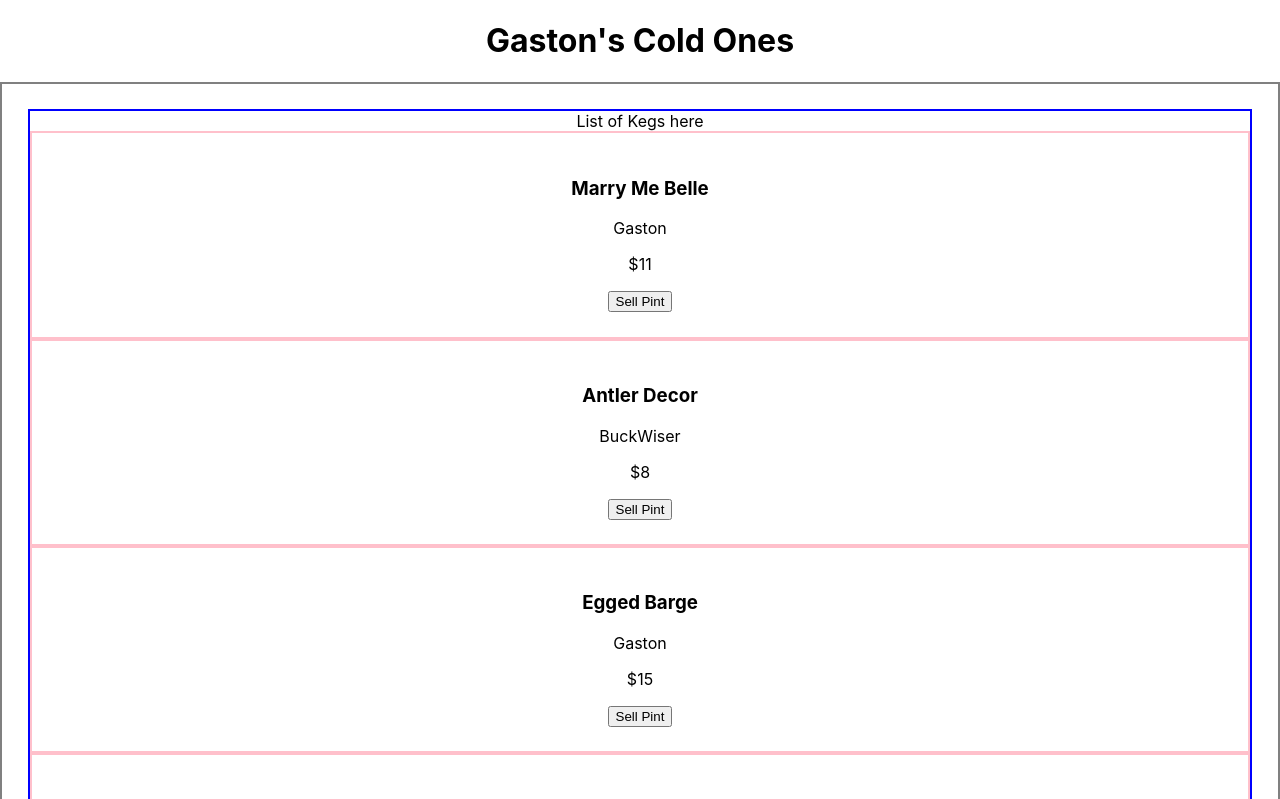
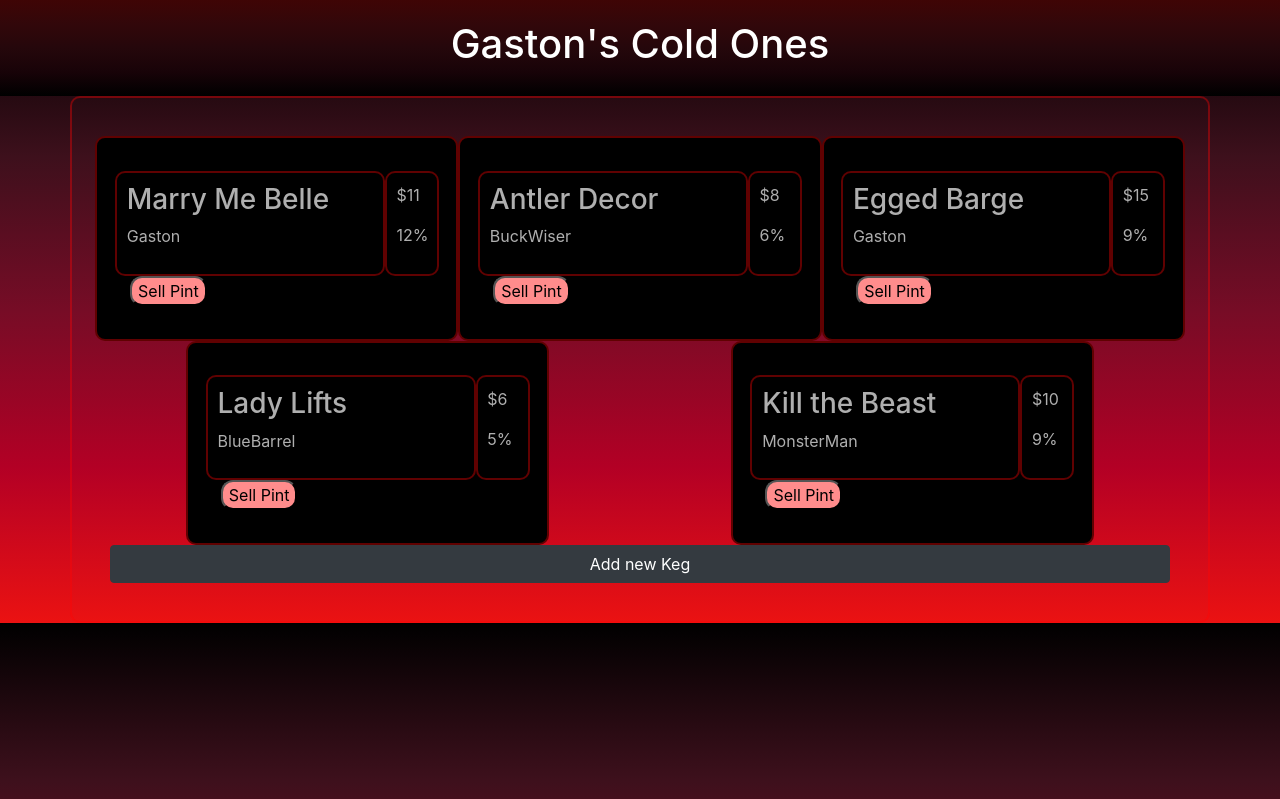
Before and after one commit to KeturahDev/gastons-cold-ones, a React (Create React App) app: page / in a window 1280 px wide. Shown: the top 799 px of the page. Built offline with nearby package versions, Linux system fonts and the light colour scheme.

Commit message:
begin styling

```diff
--- a/public/index.html
+++ b/public/index.html
@@ -24,6 +24,8 @@
       work correctly both with client-side routing and a non-root public URL.
       Learn how to configure a non-root public URL by running `npm run build`.
     -->
+    <link rel="stylesheet" href="https://maxcdn.bootstrapcdn.com/bootstrap/4.0.0/css/bootstrap.min.css"
+    integrity="sha384-Gn5384xqQ1aoWXA+058RXPxPg6fy4IWvTNh0E263XmFcJlSAwiGgFAW/dAiS6JXm" crossorigin="anonymous">
     <title>React App</title>
   </head>
   <body>
--- a/src/Components/App.js
+++ b/src/Components/App.js
@@ -6,7 +6,10 @@ function App() {
   return (
     <React.Fragment>
       <div className="App">
+        <div className="header">
+
           <Header/>
+        </div>
           <KegController/>
       </div>
     </React.Fragment>
--- a/src/Components/Keg/Keg.js
+++ b/src/Components/Keg/Keg.js
@@ -1,18 +1,29 @@
 import React from 'react';
 import PropTypes from 'prop-types';
 function Keg(props){
+
+  const kegStyle={
+    backgroundColor: "black",
+    color: "rgb(175, 175, 175)",
+  }
+
   return(
     <React.Fragment>
-      <div style={{border: "2px solid pink", padding: "2%"}}>
-      <div onClick={() => props.showDetails(props.id)}>
+      <div className="col-md-4 container" style={kegStyle}>
+        <div className="row" onClick={() => props.showDetails(props.id)}>
+          <div className="col-md-10 container">
             <h3 onClick={props.showDetails} >{props.name}</h3>
             <p>{props.brand}</p>
+
+          </div>
+          <div className="col-md-2 container">
             <p>{props.price}</p>
-        <p>{props.alcContent}</p>
+            <p>{props.alcCont}</p>
+          </div>
         </div>
         {// If pints are more than zero
           props.pints > 0 &&
-        <button onClick={() => props.sellPint(props.id)}>Sell Pint</button>
+          <button className="button" onClick={() => props.sellPint(props.id)}>Sell Pint</button>
         }
         { //if pints are less than 10
           props.pints <=10 && props.pints > 0 &&
--- a/src/Components/Keg/KegController.js
+++ b/src/Components/Keg/KegController.js
@@ -3,6 +3,7 @@ import KegList from "./KegList";
 import KegDetails from "./KegDetails";
 import KegForm from "./KegForm";
 import { Kegs } from "./../../PresetData/GasonsKegs";
+// import "./../../"
 
 class KegController extends React.Component{
   constructor(props){
@@ -78,13 +79,15 @@ class KegController extends React.Component{
     }
   }
 
+
+
   render(){
     const currentlyVisible = this.setVisiblitiy()
     return(
       <React.Fragment>
-        <div style={{border: "2px solid gray", padding: "2%"}}>
+        <div  className="container">
           {currentlyVisible.component}
-          <button onClick={this.handleClick}>{currentlyVisible.buttonText}</button>
+          <button className="btn btn-block btn-dark" onClick={this.handleClick}>{currentlyVisible.buttonText}</button>
         </div>
       </React.Fragment>
     );
--- a/src/Components/Keg/KegDetails.js
+++ b/src/Components/Keg/KegDetails.js
@@ -5,7 +5,7 @@ function KegDetails(props){
   const { keg } = props
   return(
     <React.Fragment>
-      <div style={{border: "2px solid purple"}}>
+      <div  style={{border: "2px solid purple"}}>
         <h2>{keg.name}</h2>
         <p>{keg.description}</p>
         <p>{keg.band}</p>
--- a/src/Components/Keg/KegList.js
+++ b/src/Components/Keg/KegList.js
@@ -5,8 +5,7 @@ import Keg from "./Keg";
 function KegList(props){
   return(
     <React.Fragment>
-      <div style={{border: "2px solid blue"}}>
-        List of Kegs here
+      <div className="row" >
         {
           props.list.map(keg =>
             <Keg
--- a/src/index.css
+++ b/src/index.css
@@ -5,6 +5,7 @@ body {
     sans-serif;
   -webkit-font-smoothing: antialiased;
   -moz-osx-font-smoothing: grayscale;
+  background-image: linear-gradient(to bottom, #000000, #3d101c, #770c26, #b30025, #eb1212);
 }
 
 code {
@@ -14,24 +15,9 @@ code {
 
 /* Originally in App.css */
 
-.App {
-  text-align: center;
-}
-
-.App-logo {
-  height: 40vmin;
-  pointer-events: none;
-}
-
-@media (prefers-reduced-motion: no-preference) {
-  .App-logo {
-    animation: App-logo-spin infinite 20s linear;
-  }
-}
-
-.App-header {
-  background-color: #282c34;
-  min-height: 100vh;
+.header {
+  background-image: linear-gradient(to top, #000000, #180308, #25070b, #32070a, #3f0505);
+   min-height: 12vh;
   display: flex;
   flex-direction: column;
   align-items: center;
@@ -40,15 +26,15 @@ code {
   color: white;
 }
 
-.App-link {
-  color: #61dafb;
+
+.button {
+  background-color: #ff8c8c;
+  border-radius: 12px;
 }
 
-@keyframes App-logo-spin {
-  from {
-    transform: rotate(0deg);
-  }
-  to {
-    transform: rotate(360deg);
-  }
+.container {
+  padding: 3%;
+  border: 2px solid #ff030360;
+  border-radius: 10px;
+  color: rgb(175, 175, 175)
 }
```
Lines whose indentation alone changed are shown as unchanged.
